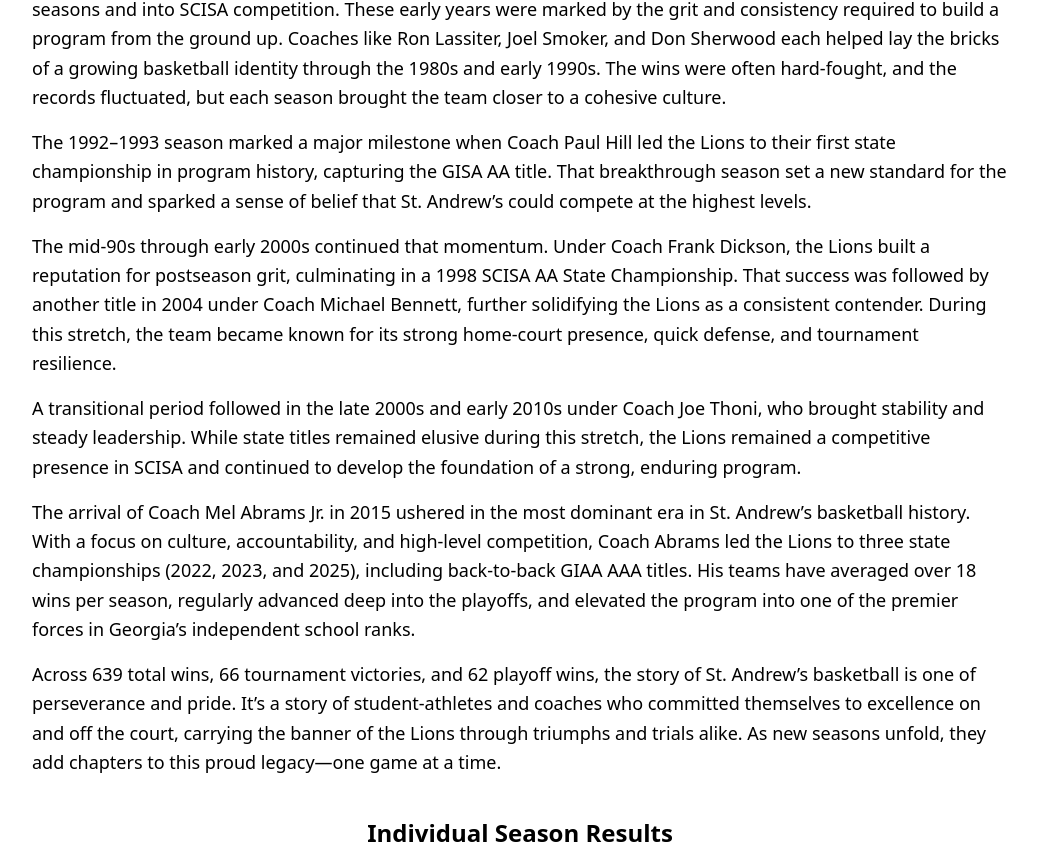
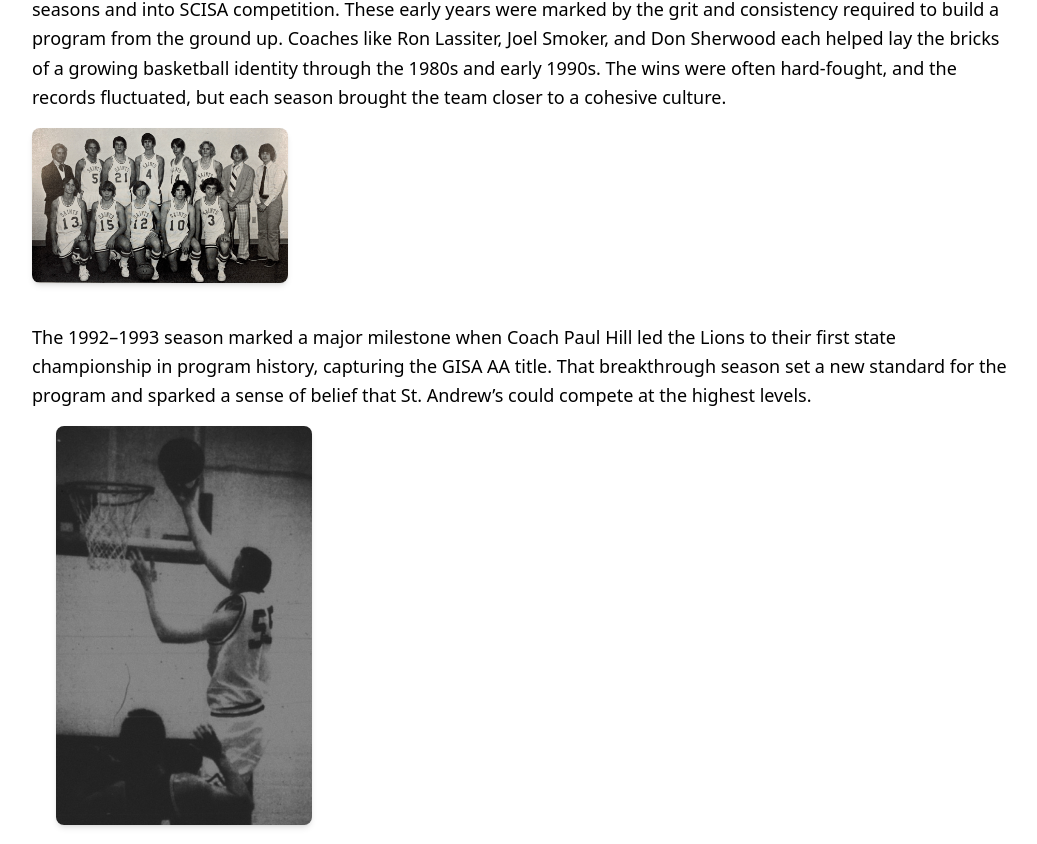
Before and after one commit to newonda1/st-andrews-basketball, a React (Vite) app: page / in a window 1280 px wide. Shown: the part 334-1178 px from the top of the page, without its empty margins (120-1157 px from the left). Built offline with nearby package versions, Linux system fonts and the light colour scheme.

Commit message:
Update App.jsx

```diff
--- a/src/App.jsx
+++ b/src/App.jsx
@@ -43,9 +43,24 @@ function App() {
   <p className="text-lg leading-relaxed mb-4">
     The team began its journey in the late 1970s under Coach Dave Clay, who led the program through its early GISA seasons and into SCISA competition. These early years were marked by the grit and consistency required to build a program from the ground up. Coaches like Ron Lassiter, Joel Smoker, and Don Sherwood each helped lay the bricks of a growing basketball identity through the 1980s and early 1990s. The wins were often hard-fought, and the records fluctuated, but each season brought the team closer to a cohesive culture.
   </p>
+        <div className="flex flex-wrap gap-6 mb-6 items-start">
+  <img
+    src="/images/first_team_1978.png"
+    alt="1978-79 St. Andrew's Basketball Team"
+    className="w-64 h-auto rounded-lg shadow-md mb-4 float-left mr-6"
+  />
+</div>
   <p className="text-lg leading-relaxed mb-4">
     The 1992–1993 season marked a major milestone when Coach Paul Hill led the Lions to their first state championship in program history, capturing the GISA AA title. That breakthrough season set a new standard for the program and sparked a sense of belief that St. Andrew’s could compete at the highest levels.
   </p>
+  <div className="flex flex-wrap gap-6 mb-6 items-start">
+  <img
+    src="/images/chris_haslem_1993.png"
+    alt="Chris Haslem 1992-93 Championship Season"
+    className="w-64 h-auto rounded-lg shadow-md mb-4 float-right ml-6"
+  />
+</div>
+
   <p className="text-lg leading-relaxed mb-4">
     The mid-90s through early 2000s continued that momentum. Under Coach Frank Dickson, the Lions built a reputation for postseason grit, culminating in a 1998 SCISA AA State Championship. That success was followed by another title in 2004 under Coach Michael Bennett, further solidifying the Lions as a consistent contender. During this stretch, the team became known for its strong home-court presence, quick defense, and tournament resilience.
   </p>
```
